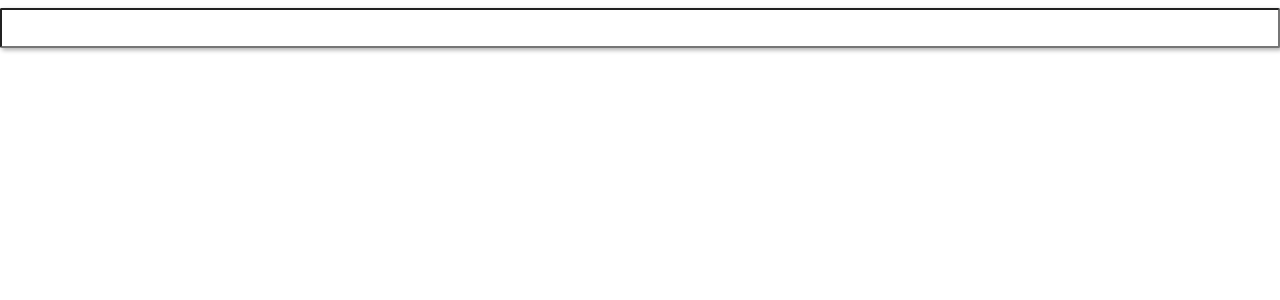
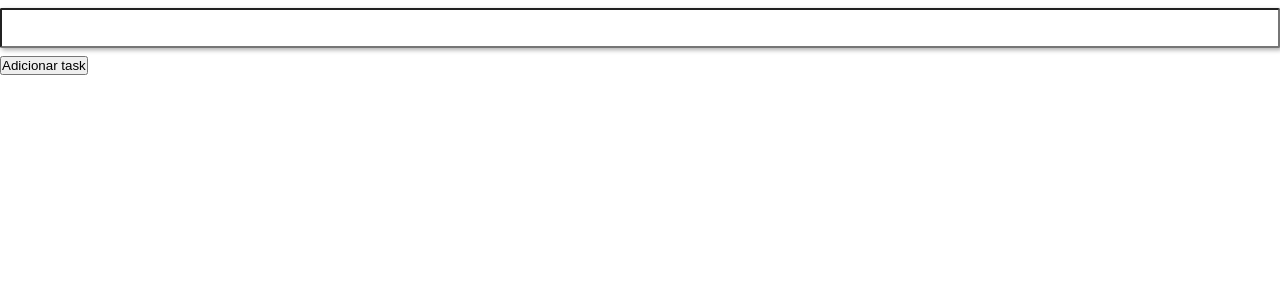
Before and after one commit to amandapetronilho/exacta-labs-react, a React (Create React App) app: page / in a window 1280 px wide. Shown: the top 300 px of the page. Built offline with nearby package versions, Linux system fonts and the light colour scheme.

Commit message:
create button component and create tasks

```diff
--- a/src/App.js
+++ b/src/App.js
@@ -1,17 +1,37 @@
 import { useState } from "react";
 import Input from "./components/Input"
-
+import Button from "./components/Button"
 
 function App() {
   const [value, setValue] = useState("");
+  const [tasks, setTasks] = useState([]);
 
   function onChange(event) {
     setValue(event.target.value)
   }
 
+  function onClick() {
+    setTasks([
+      ...tasks,
+      {
+        text: value,
+      },
+    ]);
+
+    setValue("");
+  }
+
   return (
     <div>
-      <Input value={value} onChange={onChange} />
+      <form onSubmit={(event) => event.preventDefault()}>
+        <Input value={value} onChange={onChange} />
+
+        <Button onClick={onClick}>Adicionar task</Button>
+      </form>
+
+      <ul>{tasks.map((task, index) => (
+        <li key={index}>{task.text}</li>
+      ))}</ul>
     </div>
   );
 }
--- /dev/null
+++ b/src/components/Button/index.js
@@ -0,0 +1,7 @@
+import "./styles.css";
+
+function Button ({ onClick, children }) {
+    return <button onClick={onClick}>{children}</button>;
+}
+
+export default Button;
--- /dev/null
+++ b/src/components/Button/styles.css
@@ -0,0 +1,14 @@
+.input {
+  width: 100%;
+  height: 40px;
+  margin: 8px 0;
+  box-shadow: 2px 2px 4px 0.25px rgba(0, 0, 0, 0.3);
+  padding: 8px 20px;
+  border-radius: 2px;
+}
+
+* {
+  box-sizing: border-box;
+  padding: 0;
+  margin: 0;
+}
--- a/src/components/Input/index.js
+++ b/src/components/Input/index.js
@@ -1,6 +1,11 @@
+import { useEffect } from "react";
 import "./styles.css";
 
 function Input ({ value, onChange}) {
+    useEffect (() => {
+
+    })
+
     return <input className="input" value={value} onChange={onChange} />;
 }
 
```
